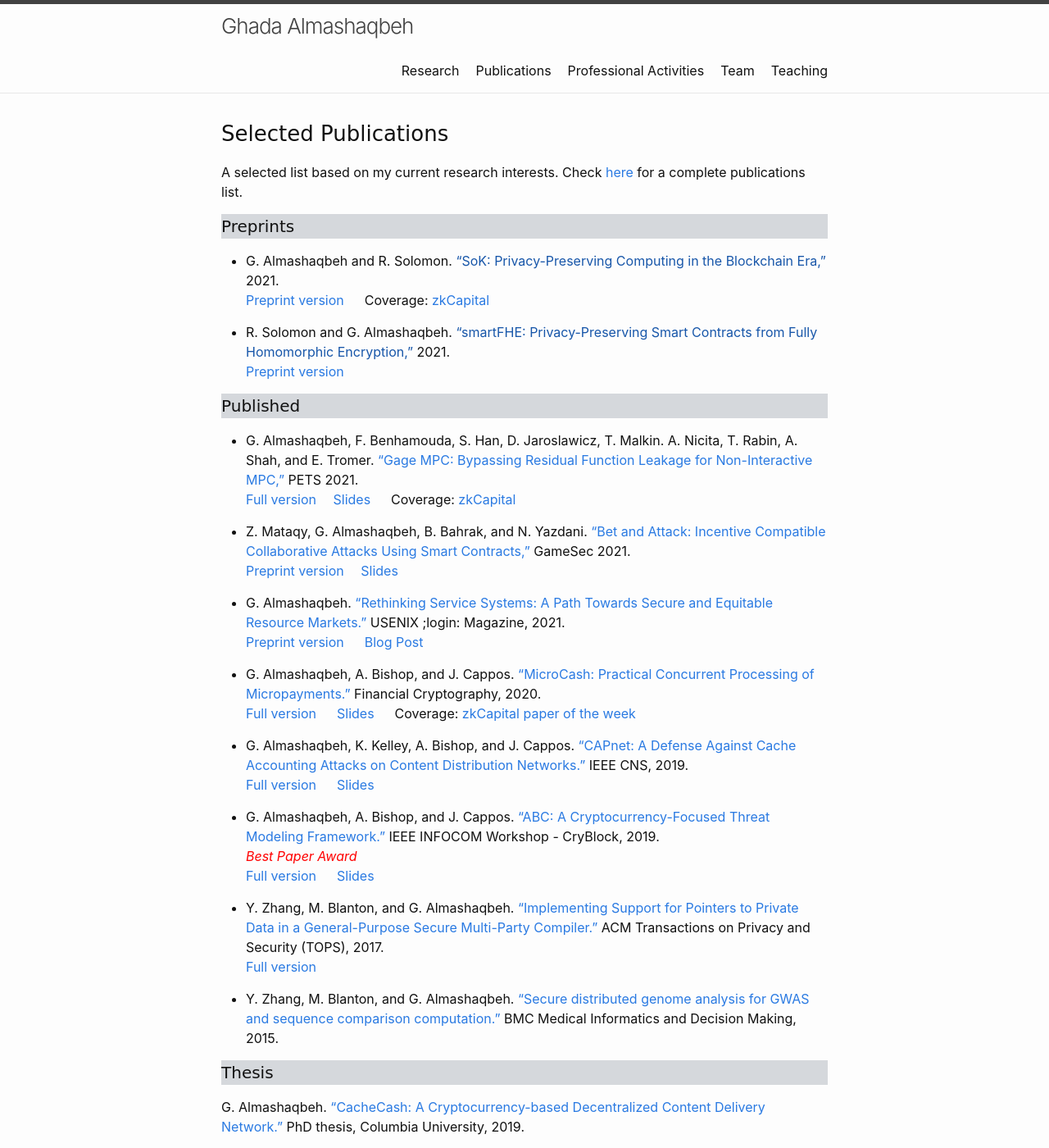
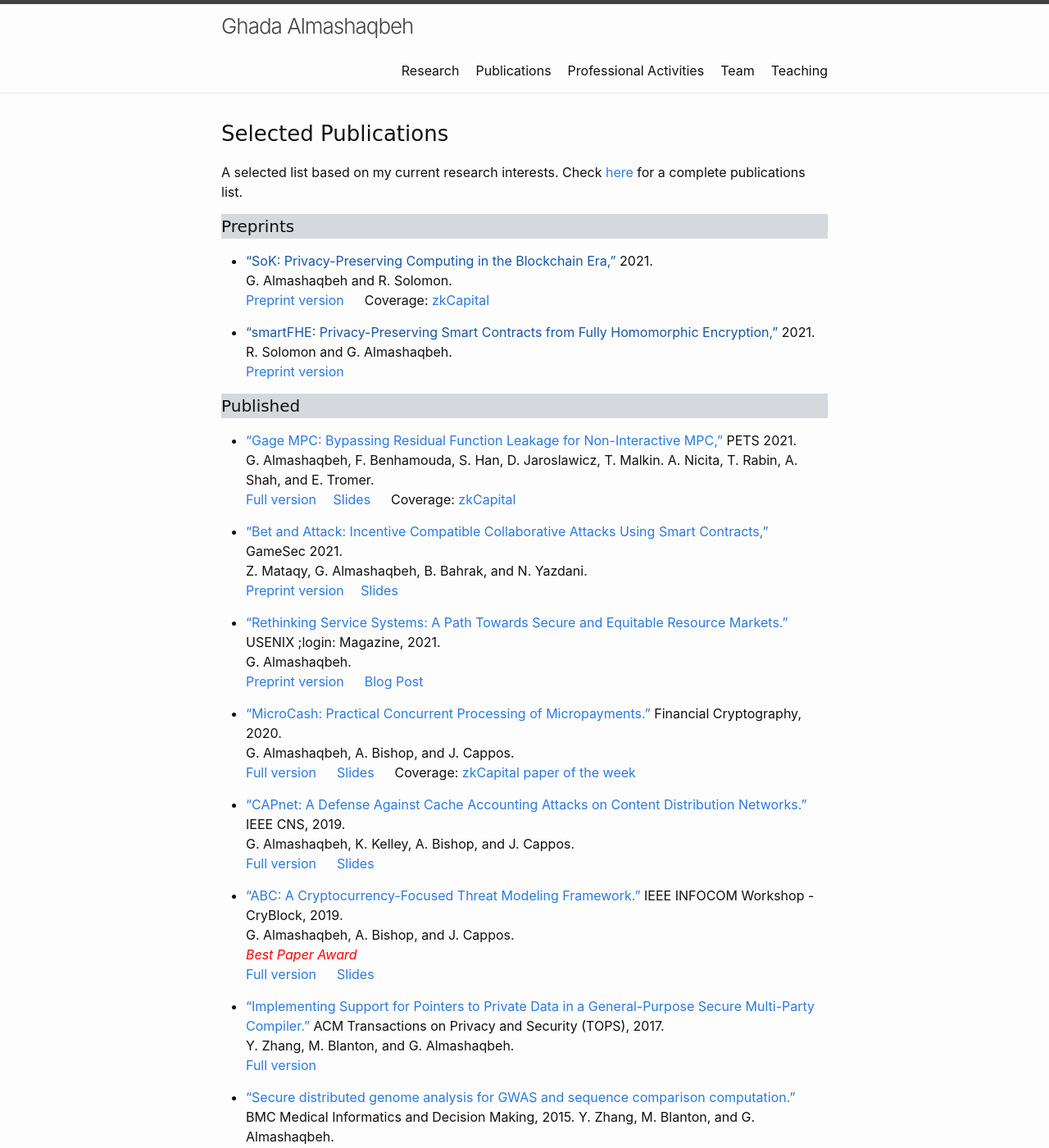
Before and after one commit to GhadaAlmashaqbeh/GhadaAlmashaqbeh.github.io, a Jekyll site: the page built from 02-publications.md, in a window 1280 px wide and 1400 px high. Shown: the whole window at 82% size. Built offline with Jekyll 4.4.1, drawn with Linux system fonts in a browser that asks for light colours.

Commit message:
edit talks

```diff
--- a/02-publications.md
+++ b/02-publications.md
@@ -11,39 +11,49 @@ A selected list based on my current research interests. Check [here](https://sch
 
 <h4 style="font-family: 'Comic Sans MS'; background-color:rgb(213, 216, 220);">Preprints</h4>
 
-* G. Almashaqbeh and R. Solomon. ["SoK: Privacy-Preserving Computing in the Blockchain Era,"]() 2021.<br/>
+* ["SoK: Privacy-Preserving Computing in the Blockchain Era,"]() 2021.<br/>
+  G. Almashaqbeh and R. Solomon. <br/>
   [Preprint version](https://eprint.iacr.org/2021/727.pdf) &emsp; Coverage: [zkCapital](https://zkcapital.substack.com/p/this-week-in-blockchain-research-def)
 
-* R. Solomon and G. Almashaqbeh. ["smartFHE: Privacy-Preserving Smart Contracts from Fully Homomorphic Encryption,"]() 2021.<br/>
+* ["smartFHE: Privacy-Preserving Smart Contracts from Fully Homomorphic Encryption,"]() 2021.<br/>
+  R. Solomon and G. Almashaqbeh. <br/>
   [Preprint version](https://eprint.iacr.org/2021/133)
 
 
 
 <h4 style="font-family: 'Comic Sans MS'; background-color:rgb(213, 216, 220);">Published</h4>
 
-* G. Almashaqbeh, F. Benhamouda, S. Han, D. Jaroslawicz, T. Malkin. A. Nicita, T. Rabin, A. Shah, and E. Tromer. ["Gage MPC: Bypassing Residual Function Leakage for Non-Interactive MPC,"](https://sciendo.com/article/10.2478/popets-2021-0083) PETS 2021.<br/>
+* ["Gage MPC: Bypassing Residual Function Leakage for Non-Interactive MPC,"](https://sciendo.com/article/10.2478/popets-2021-0083) PETS 2021.<br/>
+  G. Almashaqbeh, F. Benhamouda, S. Han, D. Jaroslawicz, T. Malkin. A. Nicita, T. Rabin, A. Shah, and E. Tromer.<br/>
   [Full version](https://eprint.iacr.org/2021/256)&emsp; [Slides](../slides/gagempc-pets-2021.pdf) &emsp; Coverage: [zkCapital](https://zkcapital.substack.com/p/this-week-in-blockchain-research-fb6)
 
-* Z. Mataqy, G. Almashaqbeh, B. Bahrak, and N. Yazdani. ["Bet and Attack: Incentive Compatible Collaborative Attacks Using Smart Contracts,"](https://link.springer.com/chapter/10.1007/978-3-030-90370-1_16) GameSec 2021.<br/>
+* ["Bet and Attack: Incentive Compatible Collaborative Attacks Using Smart Contracts,"](https://link.springer.com/chapter/10.1007/978-3-030-90370-1_16) GameSec 2021.<br/>
+  Z. Mataqy, G. Almashaqbeh, B. Bahrak, and N. Yazdani. <br/>
   [Preprint version](https://arxiv.org/pdf/2010.12280.pdf)&emsp; [Slides](../slides/gamesec21.pdf)
 
-* G. Almashaqbeh. ["Rethinking Service Systems: A Path Towards Secure and Equitable Resource Markets."](https://www.usenix.org/publications/loginonline/rethinking-service-systems) USENIX ;login: Magazine, 2021.<br/>
+* ["Rethinking Service Systems: A Path Towards Secure and Equitable Resource Markets."](https://www.usenix.org/publications/loginonline/rethinking-service-systems) USENIX ;login: Magazine, 2021.<br/>
+  G. Almashaqbeh.<br/>
   [Preprint version](./preprint/almashaqbeh-login-21.pdf) &emsp; [Blog Post](https://blog.nucypher.com/the-path-towards-building-decentralized-services/)
 
-* G. Almashaqbeh, A. Bishop, and J. Cappos. ["MicroCash: Practical Concurrent Processing of Micropayments."](https://link.springer.com/chapter/10.1007/978-3-030-51280-4_13) Financial Cryptography, 2020.<br/>
+* ["MicroCash: Practical Concurrent Processing of Micropayments."](https://link.springer.com/chapter/10.1007/978-3-030-51280-4_13) Financial Cryptography, 2020.<br/>
+  G. Almashaqbeh, A. Bishop, and J. Cappos.<br/>
   [Full version](https://arxiv.org/abs/1911.08520) &emsp; [Slides](../slides/microcash-fc-2020.pdf) &emsp; Coverage: [zkCapital paper of the week](https://zkcapital.substack.com/p/this-week-in-blockchain-research-92a)
 
-* G. Almashaqbeh, K. Kelley, A. Bishop, and J. Cappos. ["CAPnet: A Defense Against Cache Accounting Attacks on Content Distribution Networks."](https://ieeexplore.ieee.org/document/8802825) IEEE CNS, 2019. <br/>
+* ["CAPnet: A Defense Against Cache Accounting Attacks on Content Distribution Networks."](https://ieeexplore.ieee.org/document/8802825) IEEE CNS, 2019. <br/>
+  G. Almashaqbeh, K. Kelley, A. Bishop, and J. Cappos. <br/>
   [Full version](https://arxiv.org/abs/1906.10272) &emsp; [Slides](../slides/capnet-cns-2019.pdf)
 
-* G. Almashaqbeh, A. Bishop, and J. Cappos. ["ABC: A Cryptocurrency-Focused Threat Modeling Framework."](https://ieeexplore.ieee.org/document/8845101) IEEE INFOCOM Workshop - CryBlock, 2019.  <br/>
+* ["ABC: A Cryptocurrency-Focused Threat Modeling Framework."](https://ieeexplore.ieee.org/document/8845101) IEEE INFOCOM Workshop - CryBlock, 2019.  <br/>
+  G. Almashaqbeh, A. Bishop, and J. Cappos. <br/>
   <span style="color: red;">_Best Paper Award_</span> <br/>
   [Full version](https://arxiv.org/abs/1903.03422) &emsp; [Slides](../slides/abc-cryblock-2019.pdf)
 
-* Y. Zhang, M. Blanton, and G. Almashaqbeh. ["Implementing Support for Pointers to Private Data in a General-Purpose Secure Multi-Party Compiler."](https://dl.acm.org/citation.cfm?id=3154600) ACM Transactions on Privacy and Security (TOPS), 2017. <br/>
+* ["Implementing Support for Pointers to Private Data in a General-Purpose Secure Multi-Party Compiler."](https://dl.acm.org/citation.cfm?id=3154600) ACM Transactions on Privacy and Security (TOPS), 2017. <br/>
+  Y. Zhang, M. Blanton, and G. Almashaqbeh. <br/>
   [Full version](https://arxiv.org/abs/1509.01763)
 
-* Y. Zhang, M. Blanton, and G. Almashaqbeh. ["Secure distributed genome analysis for GWAS and sequence comparison computation."](https://bmcmedinformdecismak.biomedcentral.com/articles/10.1186/1472-6947-15-S5-S4) BMC Medical Informatics and Decision Making, 2015.
+* ["Secure distributed genome analysis for GWAS and sequence comparison computation."](https://bmcmedinformdecismak.biomedcentral.com/articles/10.1186/1472-6947-15-S5-S4) BMC Medical Informatics and Decision Making, 2015.
+Y. Zhang, M. Blanton, and G. Almashaqbeh. <br/>
 
 
 <h4 style="font-family: 'Comic Sans MS'; background-color:rgb(213, 216, 220);">Thesis</h4>
```
